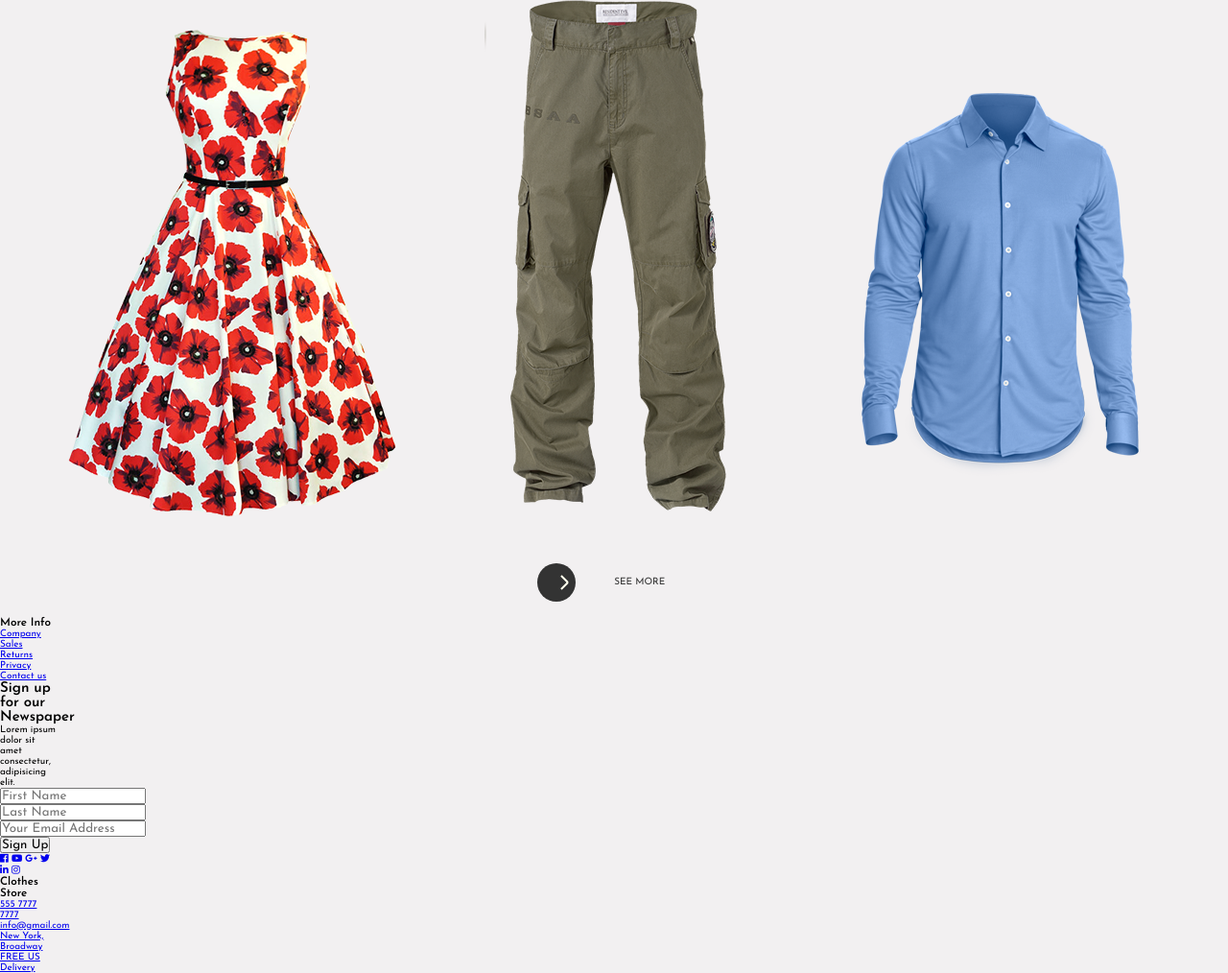
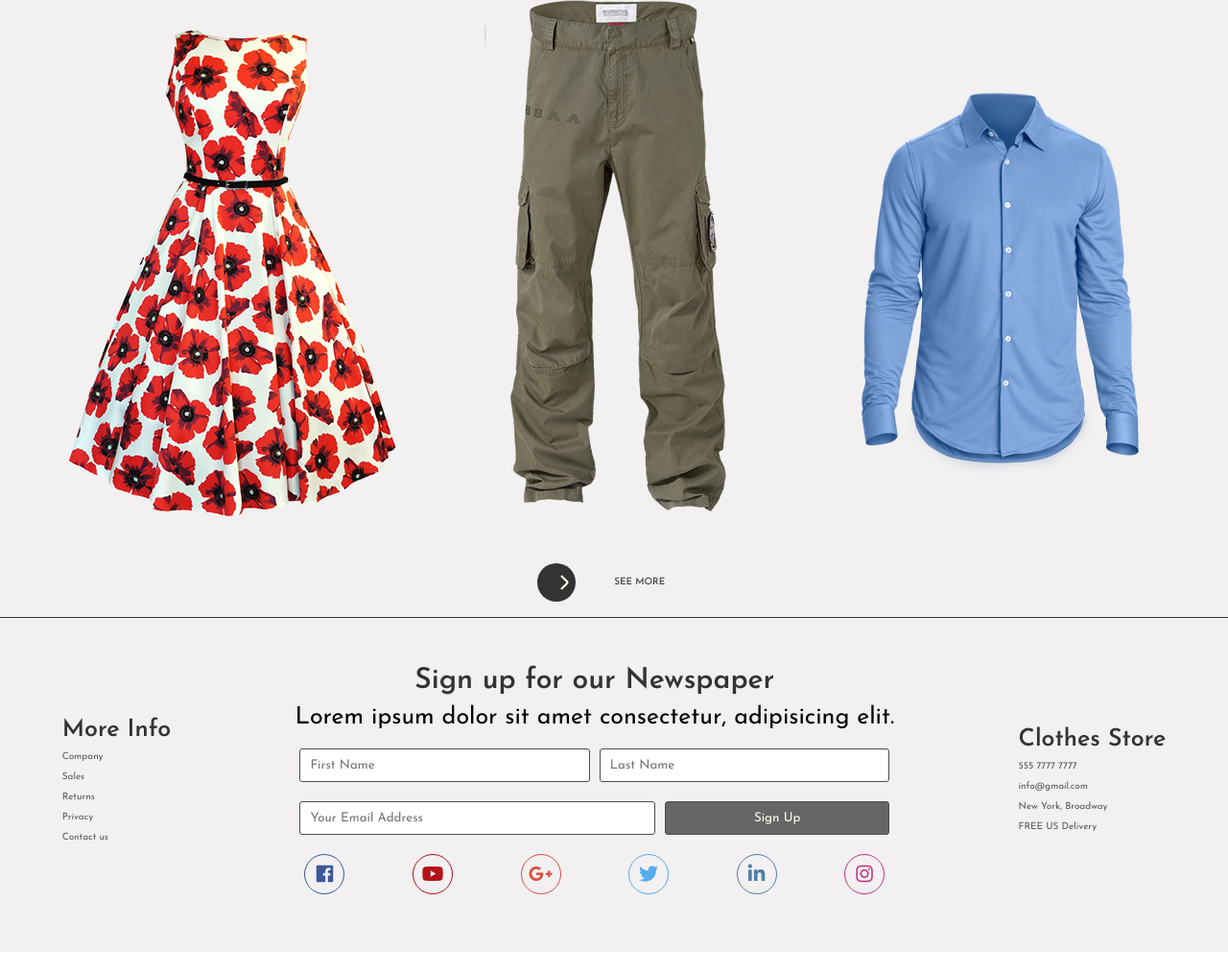
Before and after one commit to jihadul-isl-dev/clothes-store, a website: page index.html in a window 1280 px wide. Shown: the part 1056-2070 px from the top of the page at 96% size. After the commit the page ends 2048 px from the top, so only its background shows below. Drawn offline with Linux system fonts and the light colour scheme.

Commit message:
feat: complete footer sass

```diff
--- a/index.html
+++ b/index.html
@@ -243,18 +243,28 @@
               <a href="#" class="social-icons-link"
                 ><i class="fab fa-facebook"></i
               ></a>
+            </li>
+            <li class="social-icons-item">
               <a href="#" class="social-icons-link"
                 ><i class="fab fa-youtube"></i
               ></a>
+            </li>
+            <li class="social-icons-item">
               <a href="#" class="social-icons-link"
                 ><i class="fab fa-google-plus-g"></i
               ></a>
+            </li>
+            <li class="social-icons-item">
               <a href="#" class="social-icons-link"
                 ><i class="fab fa-twitter"></i
               ></a>
+            </li>
+            <li class="social-icons-item">
               <a href="#" class="social-icons-link"
                 ><i class="fab fa-linkedin-in"></i
               ></a>
+            </li>
+            <li class="social-icons-item">
               <a href="#" class="social-icons-link"
                 ><i class="fab fa-instagram"></i
               ></a>
--- a/scss/abstracts/_mixins.scss
+++ b/scss/abstracts/_mixins.scss
@@ -30,3 +30,26 @@
   justify-content: $justCont;
   align-items: $alignItems;
 }
+
+@mixin footerList {
+  &-heading {
+    font-size: size(lg);
+    color: color(primary);
+  }
+
+  &-item {
+    list-style: none;
+    margin: 1rem 0;
+  }
+
+  &-link {
+    font-size: size(xs);
+    text-decoration: none;
+    color: c.adjust(color(primary), $lightness: 15%);
+    transition: color 0.2s;
+
+    &:hover {
+      color: c.adjust(color(primary), $lightness: 35%);
+    }
+  }
+}
--- /dev/null
+++ b/scss/layout/_footer.scss
@@ -0,0 +1,117 @@
+@use "../abstracts" as *;
+@use "sass:color" as c;
+
+.footer {
+  grid-column: 1/-1;
+  grid-row: 4/5;
+  @include flexPosition(space-around);
+  padding: 5rem 0;
+  border-top: 0.1rem solid color(primary);
+}
+
+.footer-nav {
+  @include footerList;
+}
+
+.contact-list {
+  @include footerList;
+}
+
+.contact {
+  &-heading {
+    font-size: size(xl);
+    color: color(primary);
+    text-align: center;
+  }
+
+  &-paragraph {
+    font-size: size(lg);
+    margin: 1rem 0;
+    text-align: center;
+  }
+
+  .inputs-group {
+    display: flex;
+
+    input {
+      padding: 1rem;
+      font-size: size(xs);
+      margin: 1rem 0.5rem;
+      border: 0.1rem solid c.adjust(color(primary), $lightness: 10%);
+      border-radius: 0.3rem;
+      outline: none;
+      transition: border 0.5s;
+
+      &:focus:not([type="submit"]) {
+        border: 0.1rem solid c.adjust(color(quaternary), $lightness: 30%);
+      }
+    }
+
+    &-text {
+      width: 50%;
+    }
+
+    &-email {
+      width: 60%;
+    }
+
+    &-btn {
+      width: 40%;
+      color: color(secondary);
+      background-color: c.adjust(color(primary), $lightness: 20%);
+      transition: background-color;
+
+      &:hover {
+        background-color: color(primary);
+      }
+    }
+  }
+
+  .social-icons {
+    display: flex;
+    justify-content: space-between;
+    padding: 1rem;
+    box-sizing: border-box;
+
+    &-item {
+      list-style: none;
+    }
+
+    &-link {
+      text-decoration: none;
+      width: 4rem;
+      height: 4rem;
+      border: 0.1rem solid color(primary);
+      border-radius: 100%;
+      @include flexPosition;
+
+      i {
+        font-size: size(md);
+      }
+    }
+  }
+}
+
+$socialMediaColors:
+  1 #3b5998,
+  2 #b31217,
+  3 #dc4e41,
+  4 #55acee,
+  5 #517fa4,
+  6 #c13584;
+
+// @each $color in $socialMediaColors {
+//   .social-icons-item:nth-child(#{nth($color, 1)}) .social-icons-link {
+//     color: nth($color, 2);
+//     border: 0.1rem solid nth($color, 2);
+//   }
+// }
+
+// ========== clean version ============
+
+@each $i, $color in $socialMediaColors {
+  .social-icons-item:nth-child(#{$i}) .social-icons-link {
+    color: $color;
+    border: 0.1rem solid $color;
+  }
+}
--- a/scss/layout/_index.scss
+++ b/scss/layout/_index.scss
@@ -2,3 +2,4 @@
 @forward "navigation";
 @forward "slideshow";
 @forward "products";
+@forward "footer";
```
Also changed, not shown: css/main.css, 1 other file.
